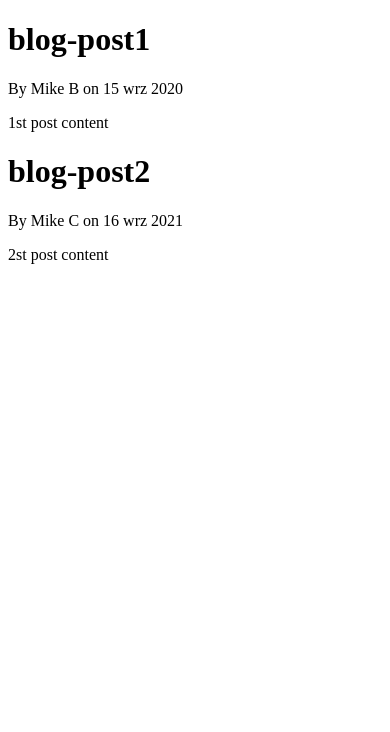
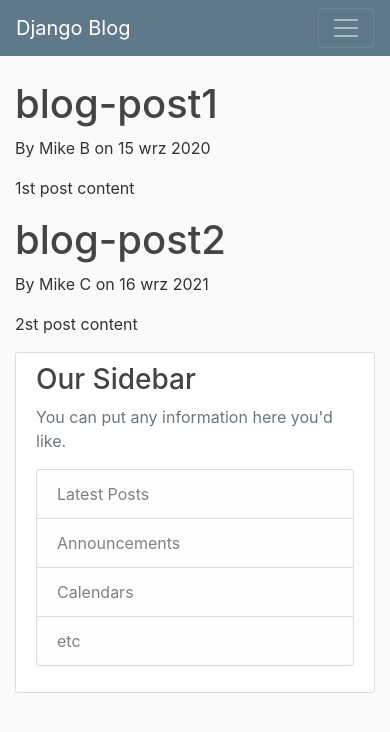
Before and after one commit to ggEx86/djangoProject, a Django app: page / in a window 390 px wide. Shown: the top 732 px of the page. Run offline with Django 3.2, Linux system fonts and the light colour scheme; some libraries are stand-ins or nearby versions.

Commit message:
added starter bootstrap + base site css

```diff
--- /dev/null
+++ b/blog/static/blog/main.css
@@ -0,0 +1,84 @@
+body {
+  background: #fafafa;
+  color: #333333;
+  margin-top: 5rem;
+}
+
+h1, h2, h3, h4, h5, h6 {
+  color: #444444;
+}
+
+ul {
+  margin: 0;
+}
+
+.bg-steel {
+  background-color: #5f788a;
+}
+
+.site-header .navbar-nav .nav-link {
+  color: #cbd5db;
+}
+
+.site-header .navbar-nav .nav-link:hover {
+  color: #ffffff;
+}
+
+.site-header .navbar-nav .nav-link.active {
+  font-weight: 500;
+}
+
+.content-section {
+  background: #ffffff;
+  padding: 10px 20px;
+  border: 1px solid #dddddd;
+  border-radius: 3px;
+  margin-bottom: 20px;
+}
+
+.article-title {
+  color: #444444;
+}
+
+a.article-title:hover {
+  color: #428bca;
+  text-decoration: none;
+}
+
+.article-content {
+  white-space: pre-line;
+}
+
+.article-img {
+  height: 65px;
+  width: 65px;
+  margin-right: 16px;
+}
+
+.article-metadata {
+  padding-bottom: 1px;
+  margin-bottom: 4px;
+  border-bottom: 1px solid #e3e3e3
+}
+
+.article-metadata a:hover {
+  color: #333;
+  text-decoration: none;
+}
+
+.article-svg {
+  width: 25px;
+  height: 25px;
+  vertical-align: middle;
+}
+
+.account-img {
+  height: 125px;
+  width: 125px;
+  margin-right: 20px;
+  margin-bottom: 16px;
+}
+
+.account-heading {
+  font-size: 2.5rem;
+}
--- a/blog/templates/blog/base.html
+++ b/blog/templates/blog/base.html
@@ -1,14 +1,77 @@
+{% load static %}
 <!DOCTYPE html>
 <html lang="en">
 <head>
-    <meta charset="UTF-8">
+    <!-- Required meta tags -->
+    <meta charset="utf-8">
+    <meta name="viewport" content="width=device-width, initial-scale=1, shrink-to-fit=no">
+
+    <!-- Bootstrap CSS -->
+    <link rel="stylesheet" href="https://stackpath.bootstrapcdn.com/bootstrap/4.3.1/css/bootstrap.min.css"
+          integrity="sha384-ggOyR0iXCbMQv3Xipma34MD+dH/1fQ784/j6cY/iJTQUOhcWr7x9JvoRxT2MZw1T" crossorigin="anonymous">
+
+    <link rel="stylesheet" type="text/css" href="{% static 'blog/main.css' %}">
+
     {% if title %}
         <title>Django Blog - {{ title }}</title>
     {% else %}
         <title>Django Blog</title>
     {% endif %}
 </head>
+
 <body>
-    {% block content %}{% endblock %}
+<header class="site-header">
+    <nav class="navbar navbar-expand-md navbar-dark bg-steel fixed-top">
+        <div class="container">
+            <a class="navbar-brand mr-4" href="/">Django Blog</a>
+            <button class="navbar-toggler" type="button" data-toggle="collapse" data-target="#navbarToggle"
+                    aria-controls="navbarToggle" aria-expanded="false" aria-label="Toggle navigation">
+                <span class="navbar-toggler-icon"></span>
+            </button>
+            <div class="collapse navbar-collapse" id="navbarToggle">
+                <div class="navbar-nav mr-auto">
+                    <a class="nav-item nav-link" href="/">Home</a>
+                    <a class="nav-item nav-link" href="/about">About</a>
+                </div>
+                <!-- Navbar Right Side -->
+                <div class="navbar-nav">
+                    <a class="nav-item nav-link" href="#">Login</a>
+                    <a class="nav-item nav-link" href="#">Register</a>
+                </div>
+            </div>
+        </div>
+    </nav>
+</header>
+
+<main role="main" class="container">
+  <div class="row">
+    <div class="col-md-8">
+      {% block content %}{% endblock %}
+    </div>
+    <div class="col-md-4">
+      <div class="content-section">
+        <h3>Our Sidebar</h3>
+        <p class='text-muted'>You can put any information here you'd like.
+          <ul class="list-group">
+            <li class="list-group-item list-group-item-light">Latest Posts</li>
+            <li class="list-group-item list-group-item-light">Announcements</li>
+            <li class="list-group-item list-group-item-light">Calendars</li>
+            <li class="list-group-item list-group-item-light">etc</li>
+          </ul>
+        </p>
+      </div>
+    </div>
+  </div>
+</main>
+
+<script src="https://code.jquery.com/jquery-3.3.1.slim.min.js"
+        integrity="sha384-q8i/X+965DzO0rT7abK41JStQIAqVgRVzpbzo5smXKp4YfRvH+8abtTE1Pi6jizo"
+        crossorigin="anonymous"></script>
+<script src="https://cdnjs.cloudflare.com/ajax/libs/popper.js/1.14.7/umd/popper.min.js"
+        integrity="sha384-UO2eT0CpHqdSJQ6hJty5KVphtPhzWj9WO1clHTMGa3JDZwrnQq4sF86dIHNDz0W1"
+        crossorigin="anonymous"></script>
+<script src="https://stackpath.bootstrapcdn.com/bootstrap/4.3.1/js/bootstrap.min.js"
+        integrity="sha384-JjSmVgyd0p3pXB1rRibZUAYoIIy6OrQ6VrjIEaFf/nJGzIxFDsf4x0xIM+B07jRM"
+        crossorigin="anonymous"></script>
 </body>
 </html>
--- a/blog/urls.py
+++ b/blog/urls.py
@@ -2,6 +2,6 @@ from django.urls import path
 from . import views
 
 urlpatterns = [
-    path('', views.home, name='blog-home'),
-    path('about/', views.about, name='blog-about'),
+    path('', views.home, name='blog_home'),
+    path('about/', views.about, name='blog_about'),
 ]
```
